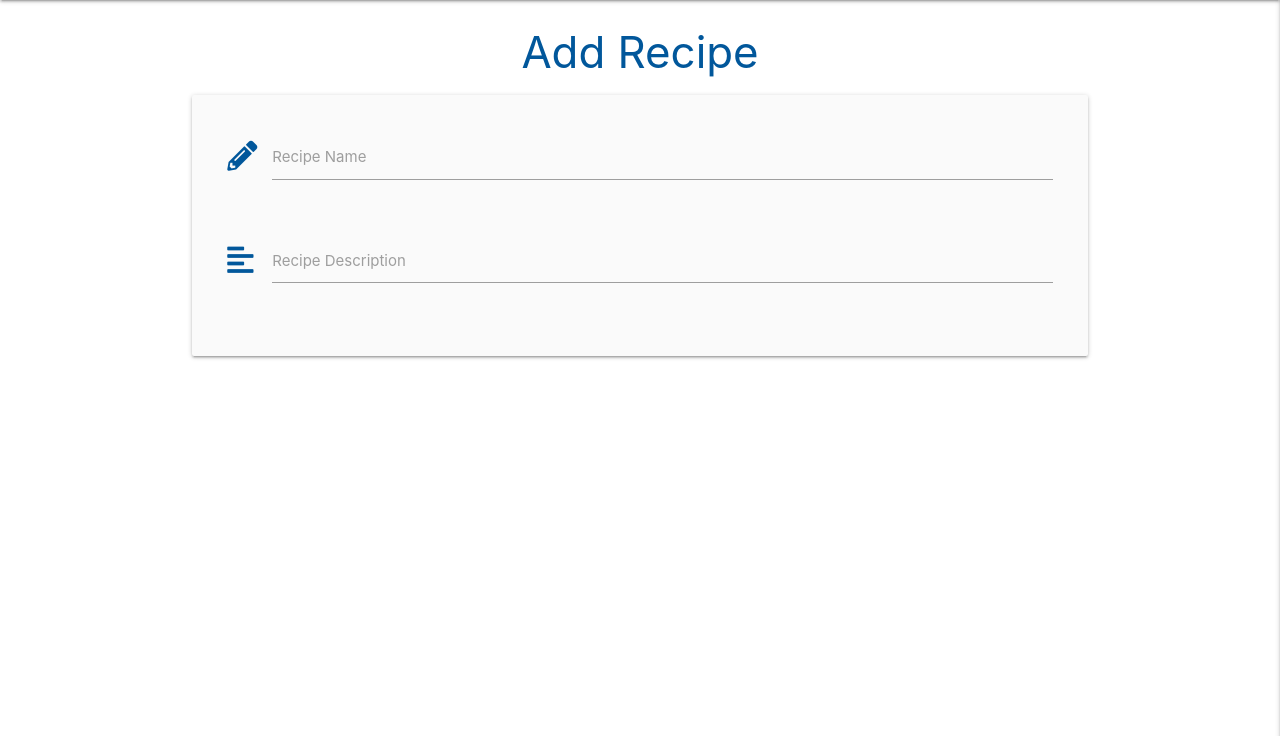
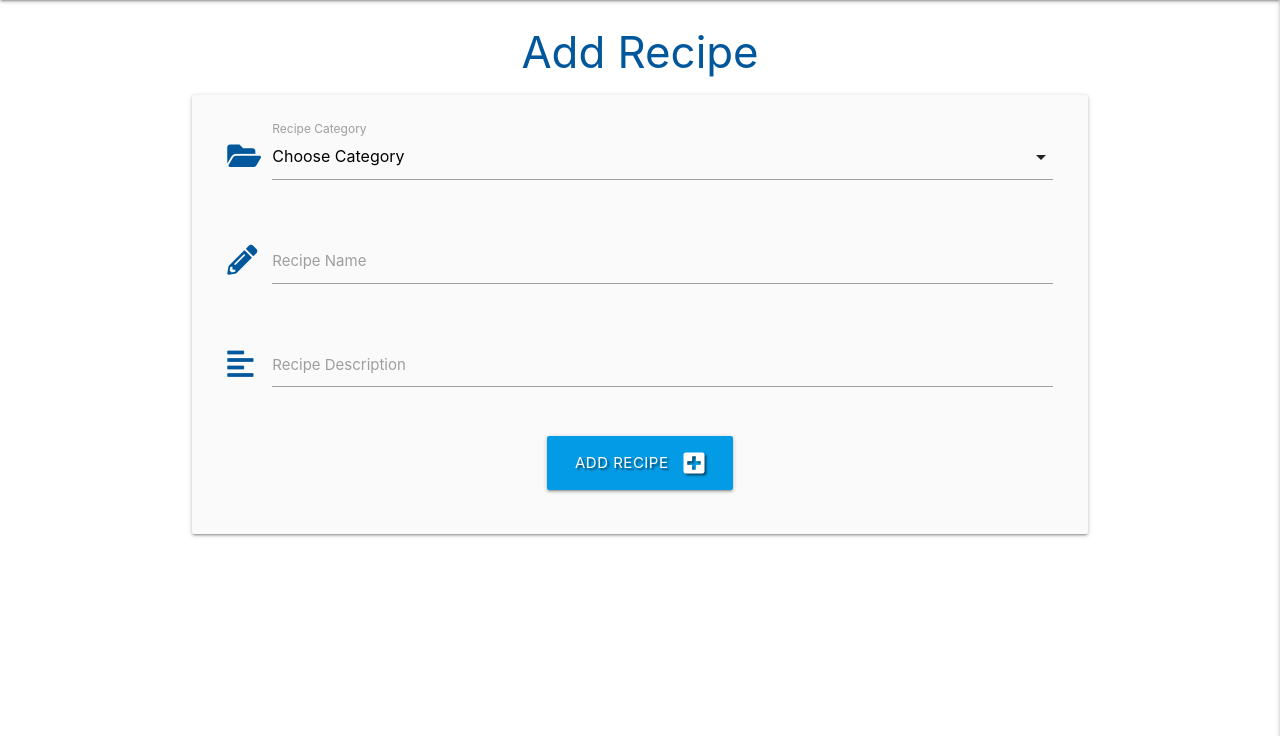
Before and after one commit to Code-Institute-Submissions/suping106-milestone3, a Flask app: page /add_recipe in a window 1280 px wide. Shown: the part 64-800 px from the top of the page. Run offline with Flask 2, Linux system fonts and the light colour scheme; data that the repository does not hold is empty; some libraries are stand-ins or nearby versions.

Commit message:
Allow user to add new recipe

```diff
--- a/app.py
+++ b/app.py
@@ -99,9 +99,25 @@ def logout():
     return redirect(url_for("login"))
 
 
-@app.route("/add_recipe")
+@app.route("/add_recipe", methods=["GET", "POST"])
 def add_recipe():
-    return render_template("add_recipe.html")
+    if request.method == "POST":
+        recipe = {
+            "category_name": request.form.get("category_name"),
+            "recipe_name": request.form.get("recipe_name"),
+            "recipe_image": request.form.get("recipe_image"),
+            "recipe_ingredients": request.form.get("recipe_ingredients"),
+            "recipe_method": request.form.get("recipe_method"),
+            "recipe_serves": request.form.get("recipe_serves"),
+            "recipe_time": request.form.get("recipe_time"),
+            "created_by": session["user"]
+        }
+        mongo.db.recipes.insert_one(recipe)
+        flash("Recipe Successfully Added")
+        return redirect(url_for("get_recipes"))
+
+    categories = mongo.db.categories.find().sort("category_name", 1)
+    return render_template("add_recipe.html", categories=categories)
 
 
 if __name__ == "__main__":
--- a/static/js/script.js
+++ b/static/js/script.js
@@ -1,4 +1,6 @@
 $(document).ready(function () {
     $(".sidenav").sidenav({edge: "right"});
     $(".collapsible").collapsible();
+    $(".tooltipped").tooltip();
+    $("select").formSelect();
 });
--- a/templates/add_recipe.html
+++ b/templates/add_recipe.html
@@ -4,7 +4,20 @@
     <h3 class="light-blue-text text-darken-4 center-align">Add Recipe</h3>
 
     <div class="row card-panel grey lighten-5">
-        <form class="col s12" method="POST" action="">
+        <form class="col s12" method="POST" action="{{ url_for('add_recipe') }}">
+            <!-- category selection -->
+            <div class="row">
+				<div class="input-field col s12">
+                    <i class="fas fa-folder-open prefix light-blue-text text-darken-4"></i>
+					<select id="category_name" name="category_name" class="validate" required>
+                        <option value="" disabled selected>Choose Category</option>
+                        {% for category in categories %}
+                            <option value="{{ category.category_name }}">{{ category.category_name }}</option>
+                        {% endfor %}
+                    </select>
+					<label for="category_name">Recipe Category</label>
+				</div>
+			</div>
             <div class="row">
                 <div class="input-field col s12">
                     <i class="fas fa-pencil-alt prefix light-blue-text text-darken-4"></i>
@@ -13,6 +26,7 @@
                     <label for="recipe_name">Recipe Name</label>
                 </div>
             </div>
+            <!-- recipe description -->
             <div class="row">
                 <div class="input-field col s12">
                     <i class="fas fa-align-left prefix light-blue-text text-darken-4"></i>
@@ -21,6 +35,14 @@
                     <label for="recipe_description">Recipe Description</label>
                 </div>
             </div>
+            <!-- submit button -->
+            <div class="row">
+                <div class="col s12 center-align">
+                    <button type="submit" class="btn-large light-blue darken-1 text-shadow">
+                        Add Recipe <i class="fas fa-plus-square right"></i>
+                    </button>
+                </div>
+            </div>
         </form>
     </div>
 
--- a/templates/recipes.html
+++ b/templates/recipes.html
@@ -1,6 +1,6 @@
 {% extends "base.html" %}
 {% block content %}
-    <h1> I am extended content</h1>
+    <h4 class="page-header center-align"> Have fun cooking and share your recipe too!</h4>
     {% for recipe in recipes %}
         {{ recipe.recipe_name }}<br>
         {{ recipe.category_name }}<br>
```
